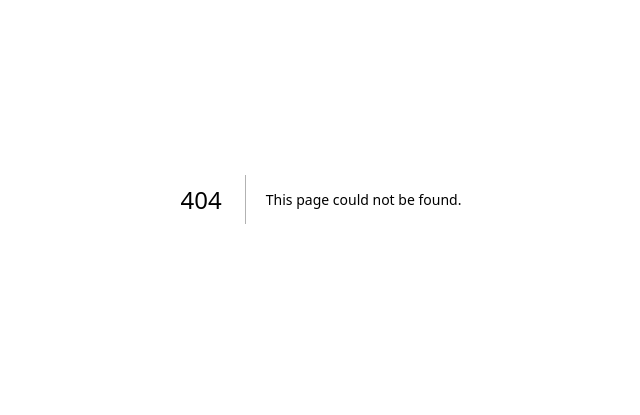
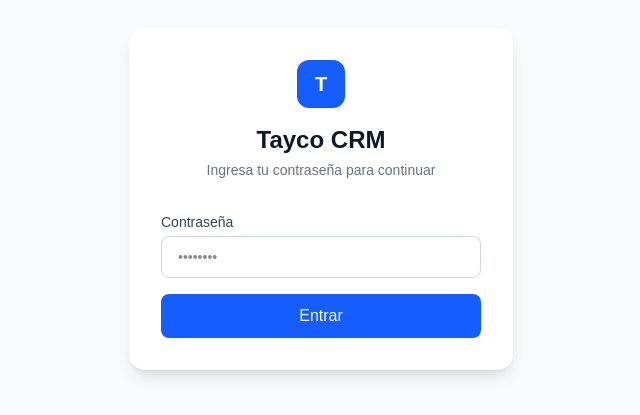
Before and after one commit to taylord0410/tayco-crm, a Next.js app: page /login in a window 1280 px wide. Before the commit this address had no page. Shown: the part 201-616 px from the top of the page, without its empty margins (319-959 px from the left). Built offline with nearby package versions, Linux system fonts and the light colour scheme.

Commit message:
agregar login con contrasena

```diff
--- /dev/null
+++ b/app/api/login/route.ts
@@ -0,0 +1,20 @@
+import { NextRequest, NextResponse } from 'next/server'
+
+export async function POST(req: NextRequest) {
+  const { password } = await req.json()
+  const correctPassword = process.env.CRM_PASSWORD || 'tayco2024'
+
+  if (password !== correctPassword) {
+    return NextResponse.json({ error: 'Contraseña incorrecta' }, { status: 401 })
+  }
+
+  const response = NextResponse.json({ success: true })
+  response.cookies.set('crm_session', 'authenticated', {
+    httpOnly: true,
+    secure: process.env.NODE_ENV === 'production',
+    sameSite: 'lax',
+    maxAge: 60 * 60 * 24 * 7, // 7 días
+    path: '/',
+  })
+  return response
+}
--- /dev/null
+++ b/app/login/page.tsx
@@ -0,0 +1,66 @@
+'use client'
+
+import { useState } from 'react'
+import { useRouter } from 'next/navigation'
+
+export default function Login() {
+  const router = useRouter()
+  const [password, setPassword] = useState('')
+  const [error, setError] = useState('')
+  const [loading, setLoading] = useState(false)
+
+  async function handleLogin(e: React.FormEvent) {
+    e.preventDefault()
+    setLoading(true)
+    setError('')
+    try {
+      const res = await fetch('/api/login', {
+        method: 'POST',
+        headers: { 'Content-Type': 'application/json' },
+        body: JSON.stringify({ password }),
+      })
+      if (res.ok) {
+        router.push('/')
+        router.refresh()
+      } else {
+        setError('Contraseña incorrecta')
+      }
+    } finally {
+      setLoading(false)
+    }
+  }
+
+  return (
+    <div className="min-h-screen bg-gray-50 flex items-center justify-center">
+      <div className="bg-white rounded-2xl shadow-lg p-8 w-full max-w-sm">
+        <div className="flex flex-col items-center mb-8">
+          <div className="w-12 h-12 rounded-xl bg-blue-600 flex items-center justify-center text-white font-bold text-xl mb-4">T</div>
+          <h1 className="text-2xl font-bold text-gray-900">Tayco CRM</h1>
+          <p className="text-sm text-gray-500 mt-1">Ingresa tu contraseña para continuar</p>
+        </div>
+
+        <form onSubmit={handleLogin} className="flex flex-col gap-4">
+          <div>
+            <label className="block text-sm font-medium text-gray-700 mb-1">Contraseña</label>
+            <input
+              type="password"
+              value={password}
+              onChange={e => setPassword(e.target.value)}
+              placeholder="••••••••"
+              required
+              className="w-full border border-gray-300 rounded-lg px-4 py-2.5 text-sm focus:outline-none focus:ring-2 focus:ring-blue-500"
+            />
+          </div>
+          {error && <p className="text-red-500 text-sm text-center">{error}</p>}
+          <button
+            type="submit"
+            disabled={loading}
+            className="bg-blue-600 hover:bg-blue-700 text-white font-medium py-2.5 rounded-lg transition-colors disabled:opacity-50"
+          >
+            {loading ? 'Entrando...' : 'Entrar'}
+          </button>
+        </form>
+      </div>
+    </div>
+  )
+}
--- /dev/null
+++ b/middleware.ts
@@ -0,0 +1,19 @@
+import { NextRequest, NextResponse } from 'next/server'
+
+export function middleware(req: NextRequest) {
+  const session = req.cookies.get('crm_session')
+  const isLoginPage = req.nextUrl.pathname === '/login'
+  const isApi = req.nextUrl.pathname.startsWith('/api')
+
+  if (isApi || isLoginPage) return NextResponse.next()
+
+  if (!session) {
+    return NextResponse.redirect(new URL('/login', req.url))
+  }
+
+  return NextResponse.next()
+}
+
+export const config = {
+  matcher: ['/((?!_next/static|_next/image|favicon.ico).*)'],
+}
```
